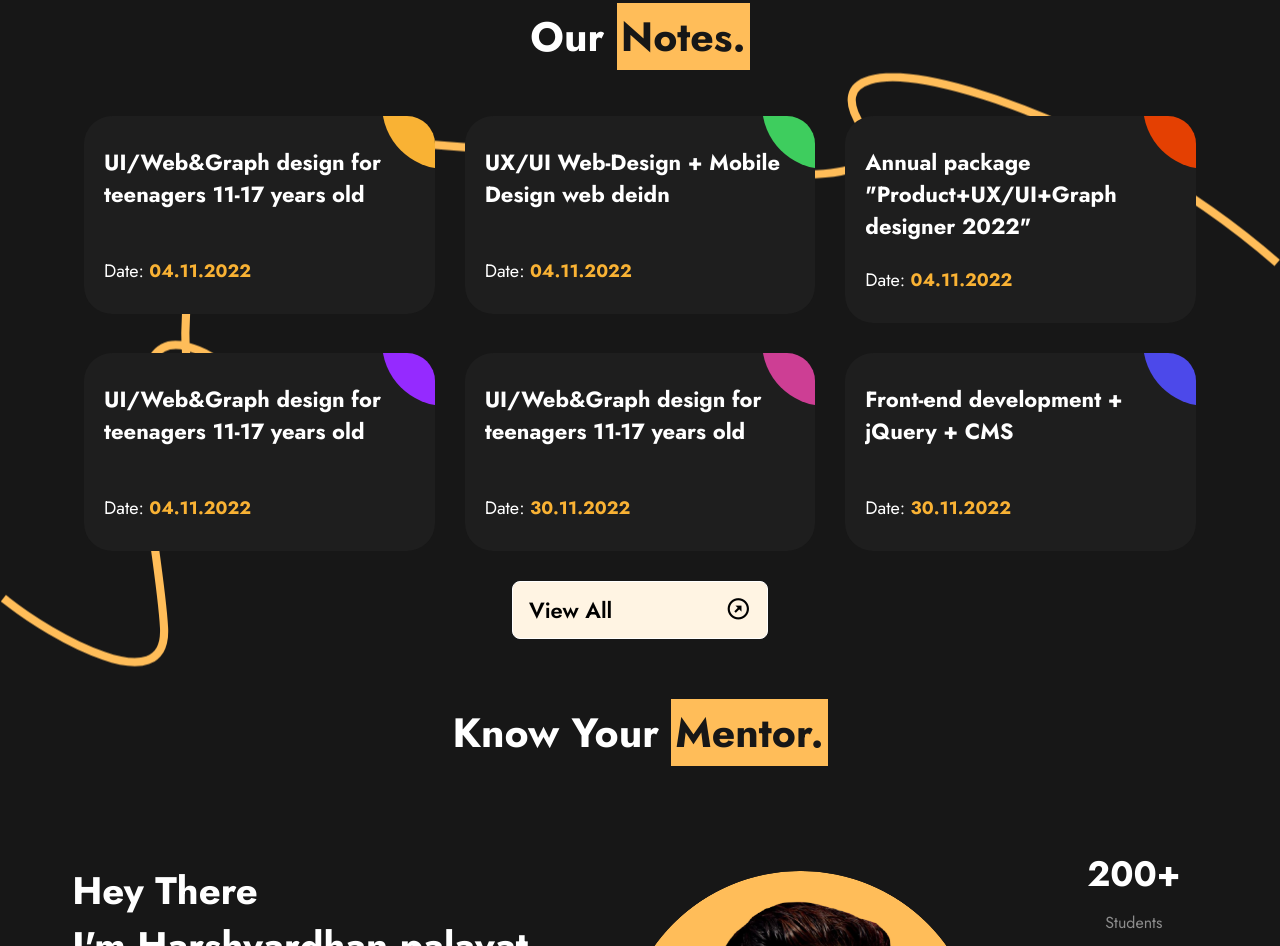
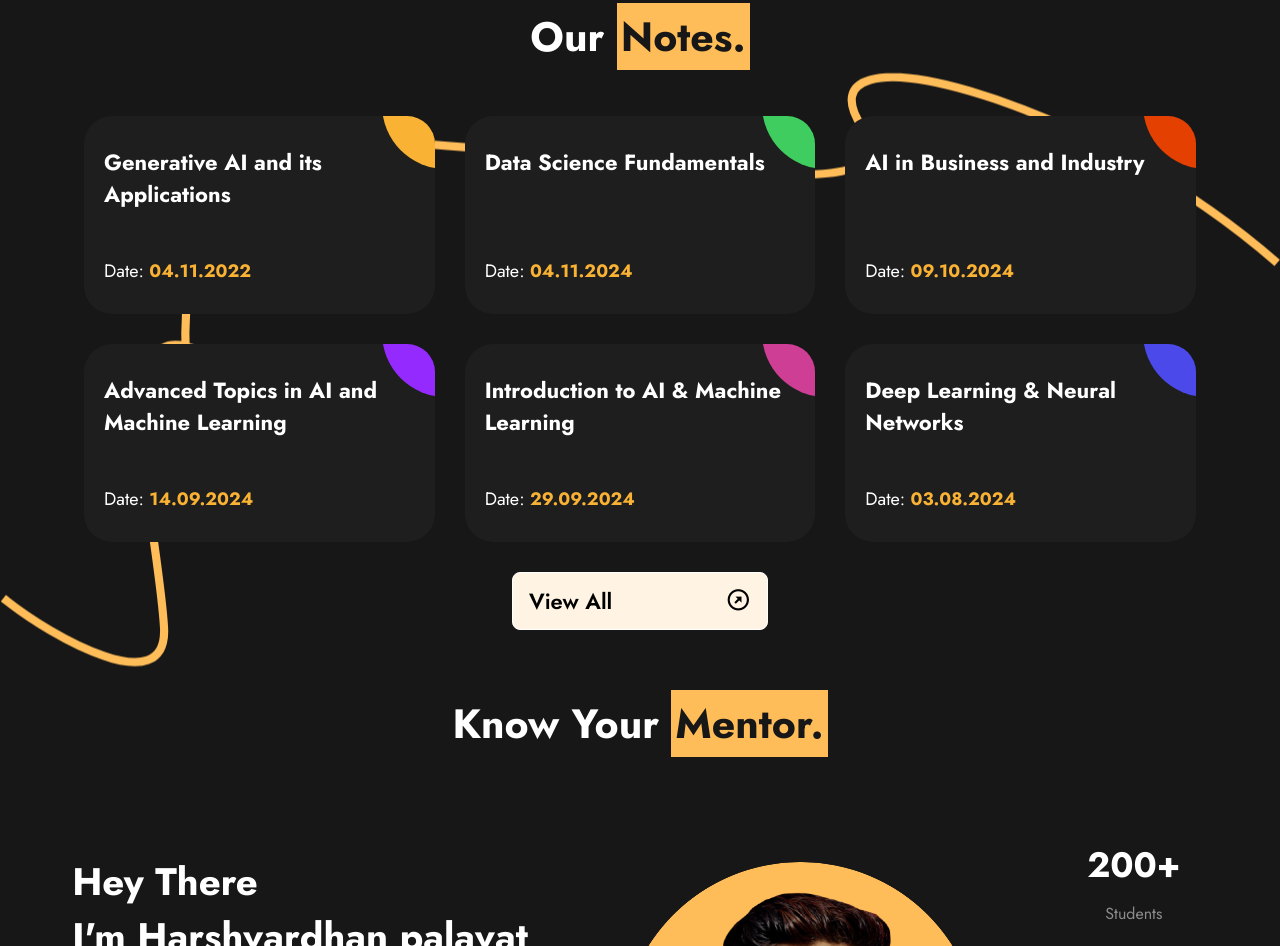
Before and after one commit to we-SARVAYA/mlco.ai, a plain HTML site: page index.html in a window 1280 px wide. Shown: the part 2118-3064 px from the top of the page. Drawn offline with nearby package versions, Linux system fonts and the light colour scheme.

Commit message:
Update index.html

```diff
--- a/index.html
+++ b/index.html
@@ -465,14 +465,14 @@
                    <div class="ag-courses_item"
                   data-aos="fade-up"
                   data-aos-delay="100"
-                    data-aos-duration="1060"
+                  data-aos-duration="1000"
                   data-aos-easing="ease-in-out"
                   >
                   <a href="./subject-notes-page.html" class="ag-courses-item_link" >
                     <div class="ag-courses-item_bg"></div>
 
                     <div class="ag-courses-item_title">
-                        UI/Web&amp;Graph design for teenagers 11-17&#160;years old
+                      Generative AI and its Applications
                     </div>
 
                     <div class="ag-courses-item_date-box">
@@ -487,20 +487,20 @@
                 <div class="ag-courses_item"
                   data-aos="fade-up"
                   data-aos-delay="150"
-                    data-aos-duration="1080"
+                  data-aos-duration="1100"
                   data-aos-easing="ease-in-out"
                   >
                   <a href="#" class="ag-courses-item_link">
                     <div class="ag-courses-item_bg"></div>
 
                     <div class="ag-courses-item_title">
-                        UX/UI Web-Design&#160;+ Mobile Design web deidn
+                      Data Science Fundamentals
                     </div>
 
                     <div class="ag-courses-item_date-box">
                       Date:
                       <span class="ag-courses-item_date">
-                          04.11.2022
+                        04.11.2024
                       </span>
                     </div>
                   </a>
@@ -509,20 +509,20 @@
                 <div class="ag-courses_item"
                   data-aos="fade-up"
                   data-aos-delay="200"
-                    data-aos-duration="1090"
+                  data-aos-duration="1200"
                   data-aos-easing="ease-in-out"
                   >
                   <a href="#" class="ag-courses-item_link">
                     <div class="ag-courses-item_bg"></div>
 
                     <div class="ag-courses-item_title">
-                        Annual package "Product+UX/UI+Graph designer&#160;2022"
+                      AI in Business and Industry
                     </div>
 
                     <div class="ag-courses-item_date-box">
                       Date:
                       <span class="ag-courses-item_date">
-                          04.11.2022
+                        09.10.2024
                       </span>
                     </div>
                   </a>
@@ -531,20 +531,20 @@
                 <div class="ag-courses_item"
                   data-aos="fade-up"
                   data-aos-delay="250"
-                    data-aos-duration="1120"
+                  data-aos-duration="1300"
                   data-aos-easing="ease-in-out"
                   >
                   <a href="#" class="ag-courses-item_link">
                     <div class="ag-courses-item_bg"></div>
 
                     <div class="ag-courses-item_title">
-                        UI/Web&amp;Graph design for teenagers 11-17&#160;years old
+                      Advanced Topics in AI and Machine Learning
                     </div>
 
                     <div class="ag-courses-item_date-box">
                       Date:
                       <span class="ag-courses-item_date">
-                          04.11.2022
+                        14.09.2024
                       </span>
                     </div>
                   </a>
@@ -553,43 +553,42 @@
                 <div class="ag-courses_item"
                   data-aos="fade-up"
                   data-aos-delay="300"
-                    data-aos-duration="1140"
+                  data-aos-duration="1400"
                   data-aos-easing="ease-in-out"
                   >
                   <a href="#" class="ag-courses-item_link">
                     <div class="ag-courses-item_bg"></div>
 
                     <div class="ag-courses-item_title">
-                        UI/Web&amp;Graph design for teenagers 11-17&#160;years old
+                      Introduction to AI & Machine Learning
                     </div>
 
                     <div class="ag-courses-item_date-box">
                       Date:
                       <span class="ag-courses-item_date">
-                          30.11.2022
+                        29.09.2024
                       </span>
                     </div>
                   </a>
                 </div>
 
-                  <div
-                    class="ag-courses_item"
+                <div class="ag-courses_item"
                   data-aos="fade-up"
                   data-aos-delay="350"
-                    data-aos-duration="1160"
+                  data-aos-duration="1500"
                   data-aos-easing="ease-in-out"
                   >
                   <a href="#" class="ag-courses-item_link">
                     <div class="ag-courses-item_bg"></div>
 
                     <div class="ag-courses-item_title">
-                        Front-end development&#160;+ jQuery&#160;+ CMS
+                      Deep Learning & Neural Networks
                     </div>
 
-                      <div class="ag-courses-item_date-box">
+                    <div id="contact" class="ag-courses-item_date-box">
                       Date:
                       <span class="ag-courses-item_date">
-                          30.11.2022
+                        03.08.2024
                       </span>
                     </div>
                   </a>
```
Lines whose indentation alone changed are shown as unchanged.
